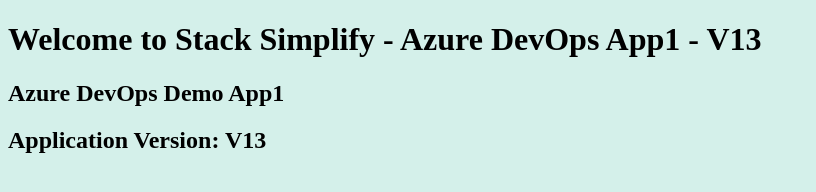
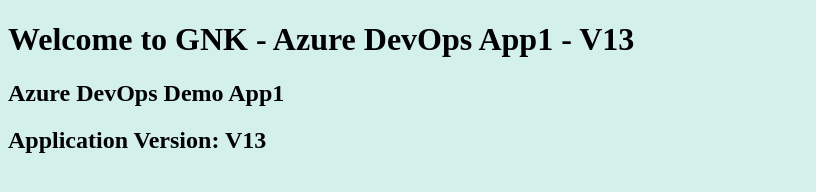
Before and after one commit to muraliazlab2/acraks, a plain HTML site: page index.html in a window 1280 px wide. Shown: the whole page, without its empty margins (0-816 px from the left). Drawn offline with Linux system fonts and the light colour scheme.

Commit message:
Update index.html

```diff
--- a/index.html
+++ b/index.html
@@ -1,7 +1,7 @@
 <!DOCTYPE html>
 <html>
    <body style="background-color:rgb(212, 240, 234);">
-      <h1>Welcome to Stack Simplify - Azure DevOps App1 - V13</h1>
+      <h1>Welcome to GNK - Azure DevOps App1 - V13</h1>
       <h2>Azure DevOps Demo App1</h2>
       <h2>Application Version: V13</h2>
    </body>
```
